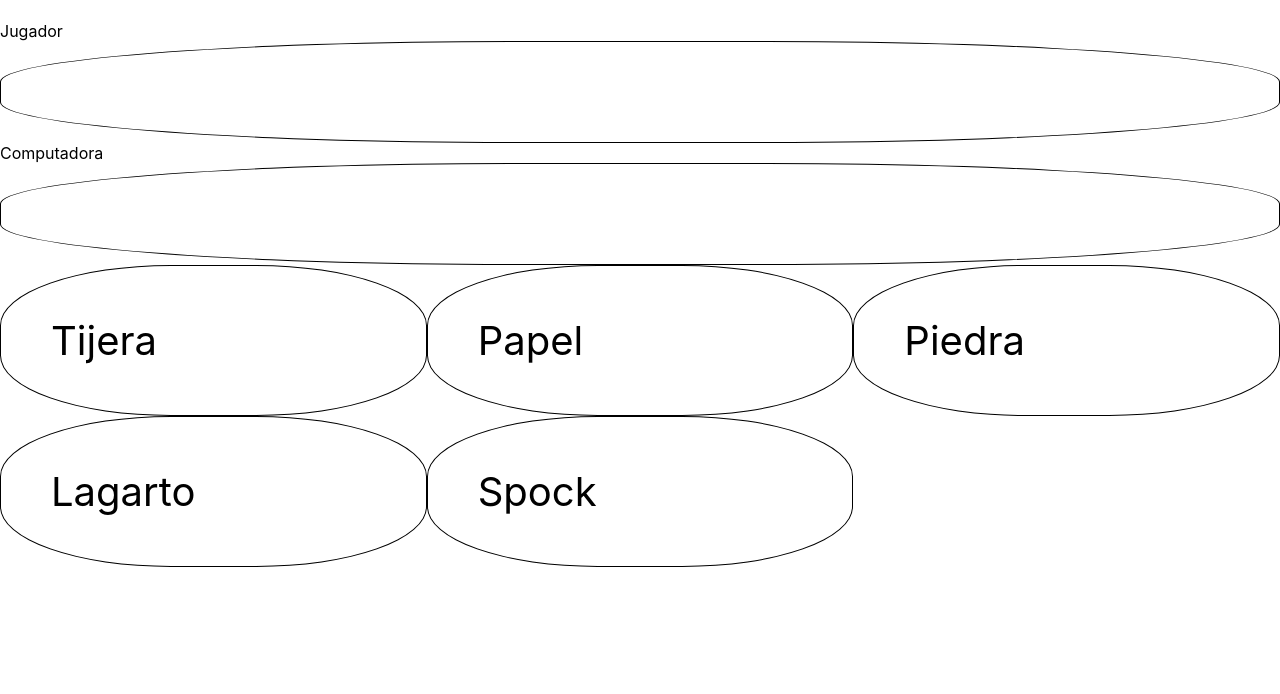
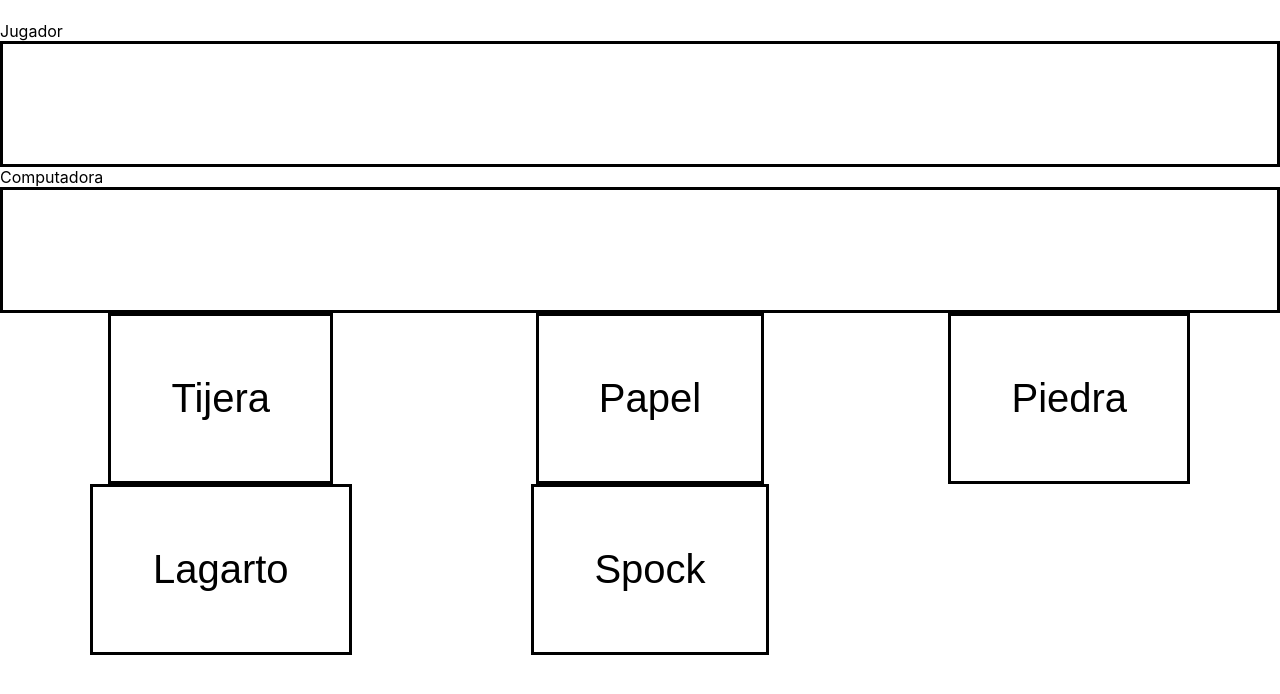
Before and after one commit to FernandoRoldan77/unq-ui--Fernando-Roldan--trabajo-final, a React (Create React App) app in the folder piedra-papel-tijera-unqui/: page / in a window 1280 px wide. Shown: the top 694 px of the page. Built offline with nearby package versions, Linux system fonts and the light colour scheme.

Commit message:
Agregado el resultado, incompleto, revisar la logica

```diff
--- a/piedra-papel-tijera-unqui/src/App.css
+++ b/piedra-papel-tijera-unqui/src/App.css
@@ -1,16 +1,26 @@
 .elecciones {
   display: grid;
-  grid-template-columns: 1fr 1fr 1fr ;
-  justify-content: center;
+  grid-template-columns: auto auto auto ;
+  justify-items: center;
+
 }
 
 .eleccion {
+
 font-size: 40px;
-border: 1px solid black;
-border-radius: 40%;
-padding: 50px;
-padding-top: 50px;
+font-family: Arial, Helvetica, sans-serif;
+/* border: 1px solid black; */
+/* border-radius: 40%; */
+border-style: solid;
+padding: 60px;
+padding-top: 60px;
 cursor: pointer;
 
 
 }
+
+/* .resultado{
+  display: grid;
+  grid-template-columns: auto;
+  justify-content: center;
+} */
--- a/piedra-papel-tijera-unqui/src/App.js
+++ b/piedra-papel-tijera-unqui/src/App.js
@@ -8,7 +8,7 @@ function App() {
   const [eleccionDelJugador, setEleccionDelJugador] = useState({});
   const [eleccionDeLaComputadora, setEleccionDeLaComputadora] = useState({});
 
-  const elegirOpcionDeJugador =(event) =>{
+  const elegirOpcionDeJugador = (event) =>{
       const eleccionDelJugador = elecciones.find(e => e.eleccion === event.target.textContent);
       setEleccionDelJugador(eleccionDelJugador);
       eleccionesDeLaComputadora();
@@ -17,7 +17,7 @@ function App() {
   const eleccionesDeLaComputadora = () =>{
     const eleccionComputadora = elecciones[Math.floor(Math.random() * elecciones.length)] ;
 
-    setEleccionDeLaComputadora(eleccionComputadora)
+    setEleccionDeLaComputadora(eleccionComputadora);
 
 
   }
@@ -52,14 +52,16 @@ function App() {
   return (
 
     <div className="App">
-      <Resultado jugador = {eleccionDelJugador} computadora={eleccionesDeLaComputadora}/>
+
+
       <main>
+      <Resultado jugador = {eleccionDelJugador} computadora= {eleccionDeLaComputadora}/>
         <section>
-          <div className = "Jugador"> Jugador </div>
+          <div className = "jugador"> Jugador </div>
           <div className= "eleccion">{eleccionDelJugador.eleccion}</div>
         </section>
         <section>
-         <div className = "Computadora"> Computadora</div>
+         <div className = "computadora"> Computadora</div>
          <div className = "eleccion">{eleccionDeLaComputadora.eleccion}</div>
         </section>
       </main>
@@ -70,6 +72,7 @@ function App() {
                                        valor ={elecciones[index]}
                                       />)
         }
+
       </div>
     </div>
   );
--- a/piedra-papel-tijera-unqui/src/Eleccion.js
+++ b/piedra-papel-tijera-unqui/src/Eleccion.js
@@ -1,4 +1,4 @@
-import React from 'react'
+import React from 'react';
 
 const Eleccion = (props) => {
 
@@ -10,4 +10,4 @@ const Eleccion = (props) => {
     )
 }
 
-export default Eleccion
+export default Eleccion;
--- a/piedra-papel-tijera-unqui/src/Resultado.js
+++ b/piedra-papel-tijera-unqui/src/Resultado.js
@@ -1,27 +1,23 @@
-import React from 'react'
+import React from 'react';
 
 const Resultado = (props) => {
+    let resultadoFinal;
 
-    let resultadoFinal;
-    //Gana el Jugador
 
-    if(props.jugador.ganaContra === props.computadora.eleccion && props.jugador.eleccion) {
-                resultadoFinal = <h1>Ganador: Jugador </h1>
-        }
-        //Gana la computadora
-    else if(props.computadora.ganaContra === props.jugador.eleccion && props.jugador.eleccion) {
-                      resultadoFinal = <h1> Ganador : Computadora </h1>
-        }
-            //Hay empate
-            else if(props.jugador.eleccion === props.computadora.eleccion &&
-                    props.jugador.eleccion){
-                        resultadoFinal = <h1> Empate</h1>
+        if(props.jugador.ganaContra === props.computadora.eleccion && props.jugador.eleccion) {
+                resultadoFinal = <h1> Ganador: Jugador </h1>
+
+        } else if(props.computadora.ganaContra === props.jugador.eleccion && props.jugador.eleccion) {
+                resultadoFinal = <h1> Ganador : Computadora </h1>
+
+        } else if(props.jugador.eleccion === props.computadora.eleccion && props.jugador.eleccion){
+                resultadoFinal = <h1> Empate</h1>
         }
 
-        return(
-            <h1>{resultadoFinal}</h1>
+        return (
+                <h1>{resultadoFinal}</h1>
         )
 
 }
 
-export default Resultado;
+        export default Resultado;
```
Also changed, not shown: 1 other file (tests, documents, lock files or other folders).
